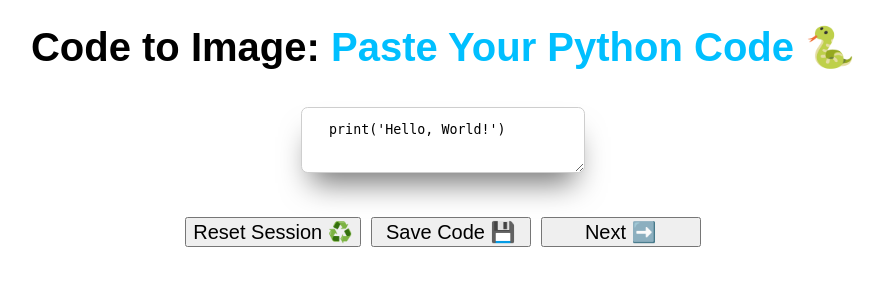
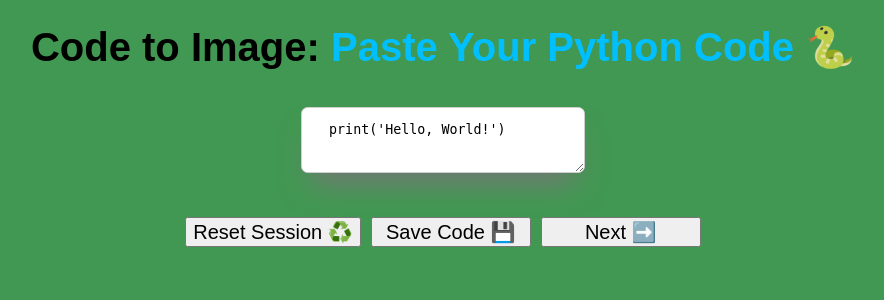
Before and after one commit to AshuApurva14/code-image-generator, a Flask app: page / in a window 1280 px wide. Shown: the top 300 px of the page, without its empty margins (197-1081 px from the left). Run offline with Flask 3, Linux system fonts and the light colour scheme.

```diff
--- a/static/styles.css
+++ b/static/styles.css
@@ -6,6 +6,7 @@ body {
     font-family: sans-serif;
     font-size: 20px;
     line-height: 1.3em;
+    background-color: #419852;
 }
 
 main {
```
Also changed, not shown: code-image-generator/requirements.txt (deleted, +0 -15 lines), 2 other files.
